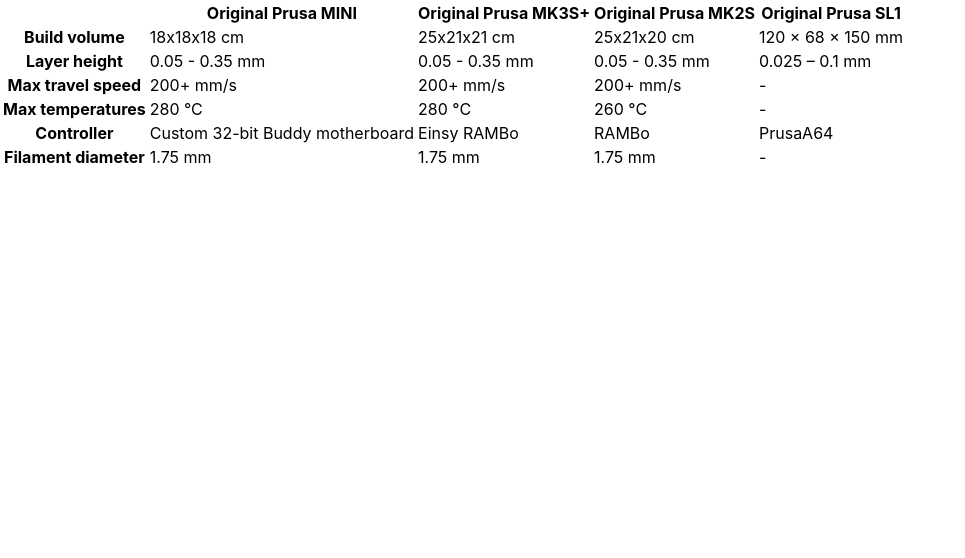
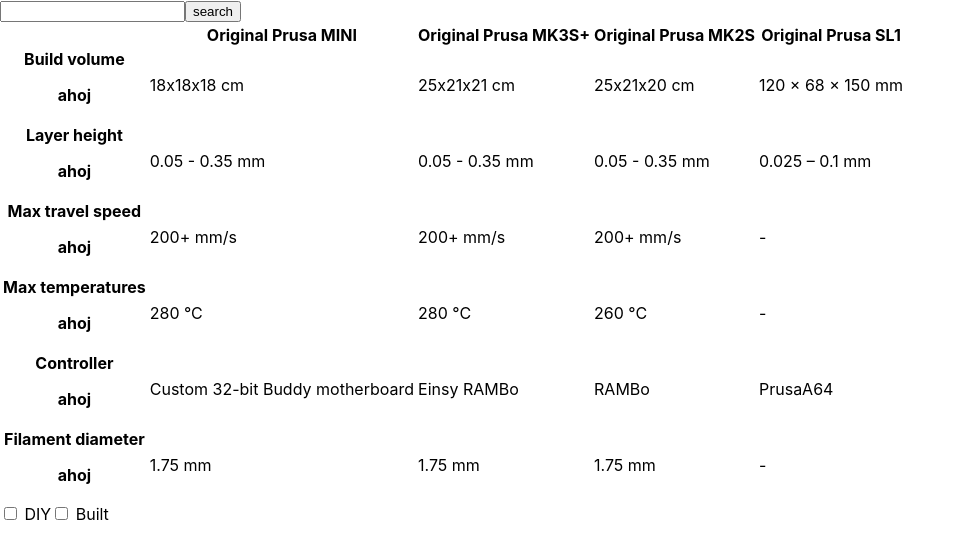
Before and after one commit to filipmihal/Prusa-interview, a Next.js app: page / in a window 1280 px wide. Shown: the top 558 px of the page, without its empty margins (0-965 px from the left). Built offline with nearby package versions, Linux system fonts and the light colour scheme.

Commit message:
Basic functionality

```diff
--- a/pages/api/list.ts
+++ b/pages/api/list.ts
@@ -50,7 +50,7 @@ const PRINTERS = [
 ]
 
 function findPrintersByName(expression: string) {
-  return PRINTERS.filter(printer => printer.title.includes(expression))
+  return PRINTERS.filter(printer => printer.title.toUpperCase().includes(expression.toUpperCase()))
 }
 
 export default (req, res) => {
--- a/pages/index.tsx
+++ b/pages/index.tsx
@@ -1,3 +1,5 @@
+import React, { useRef, useState } from "react"
+
 interface IPrinter {
   id: number,
   title: string,
@@ -38,29 +40,72 @@ const keyValuePairs: {key: string, value: string}[] = [
   },
 ]
 
-function Home({data}: {data: IPrinter[]}) {
+function Table({data}: {data: IPrinter[]}) {
+  const [visibleParams, setVisibleParams] = useState(Array(keyValuePairs.length).fill(true))
+  const [printers, setPrinters] = useState(data)
+  const searchInput = useRef(null)
+  const [requiredDiy, setRequiredDiy] = useState(false)
+  const [requiredBuilt, setRequiredBuilt] = useState(false)
+
+
+  const createToggleParams = (index: number) => () => {
+    const newArray = [...visibleParams]
+    newArray[index] = !visibleParams[index]
+    setVisibleParams(newArray)
+  }
+
+  const fetchSearchedPrinters = async (e: React.FormEvent) => {
+    e.preventDefault()
+    console.log(searchInput.current.value)
+    const res = await fetch(`http://localhost:8000/api/list?search=${searchInput.current.value}`)
+    const {data} = await res.json()
+    setPrinters(data)
+  }
+
+  const getFilteredPrinters = () => {
+    return printers
+      .filter(printer => !requiredDiy || printer['diyKit'])
+      .filter(printer => !requiredBuilt || printer['builtPrinter'])
+  }
+
+  const filteredPrinters = getFilteredPrinters()
+
   return (
    <div>
+     <form onSubmit={fetchSearchedPrinters}>
+      <input type="text" ref={searchInput}/>
+      <input type="submit" value="search"/>
+     </form>
      <table>
       <thead>
         <tr>
           <th></th>
-          {data.map(printer => (
+          {filteredPrinters.map(printer => (
             <th key={printer.id}>{printer.title}</th>
           ))}
         </tr>
       </thead>
       <tbody>
-        {keyValuePairs.map(pair => (
-          <tr key={pair.key}>
-            <th>{pair.value}</th>
-            {data.map(printer => (
+        {keyValuePairs.map((pair, index) => (
+          visibleParams[index] && (
+            <tr key={pair.key}>
+            <th>{pair.value} <p onClick={createToggleParams(index)}>ahoj</p></th>
+            {filteredPrinters.map(printer => (
               <td key={printer.id}>{printer[pair.key]}</td>
             ))}
             </tr>
+          )
         ))}
       </tbody>
      </table>
+     {keyValuePairs.map((pair, index) => (
+       !visibleParams[index] &&
+       <div onClick={createToggleParams(index)}>{pair.value}</div>
+     ))}
+     <div>
+       <input type="checkbox" checked={requiredDiy} onClick={() => setRequiredDiy(!requiredDiy)} /> DIY
+       <input type="checkbox" checked={requiredBuilt} onClick={() => setRequiredBuilt(!requiredBuilt)} /> Built
+     </div>
    </div>
   )
 }
@@ -73,4 +118,4 @@ export async function getServerSideProps() {
   return { props: printers }
 }
 
-export default Home
+export default Table
```
